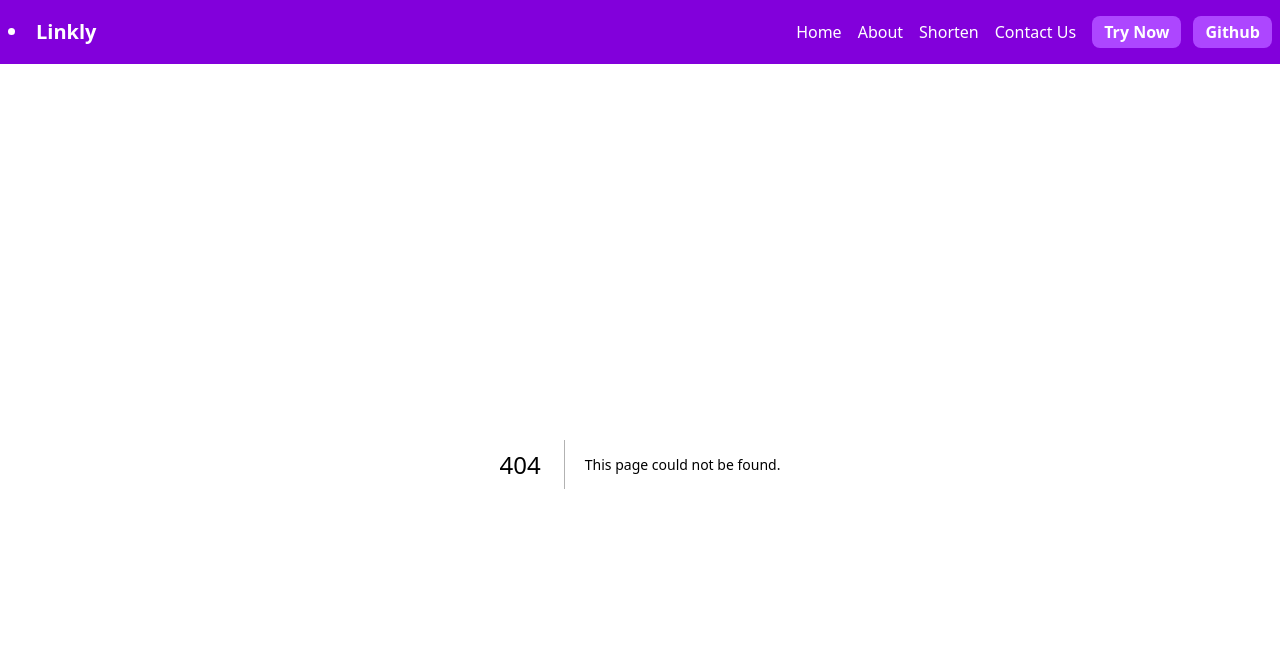
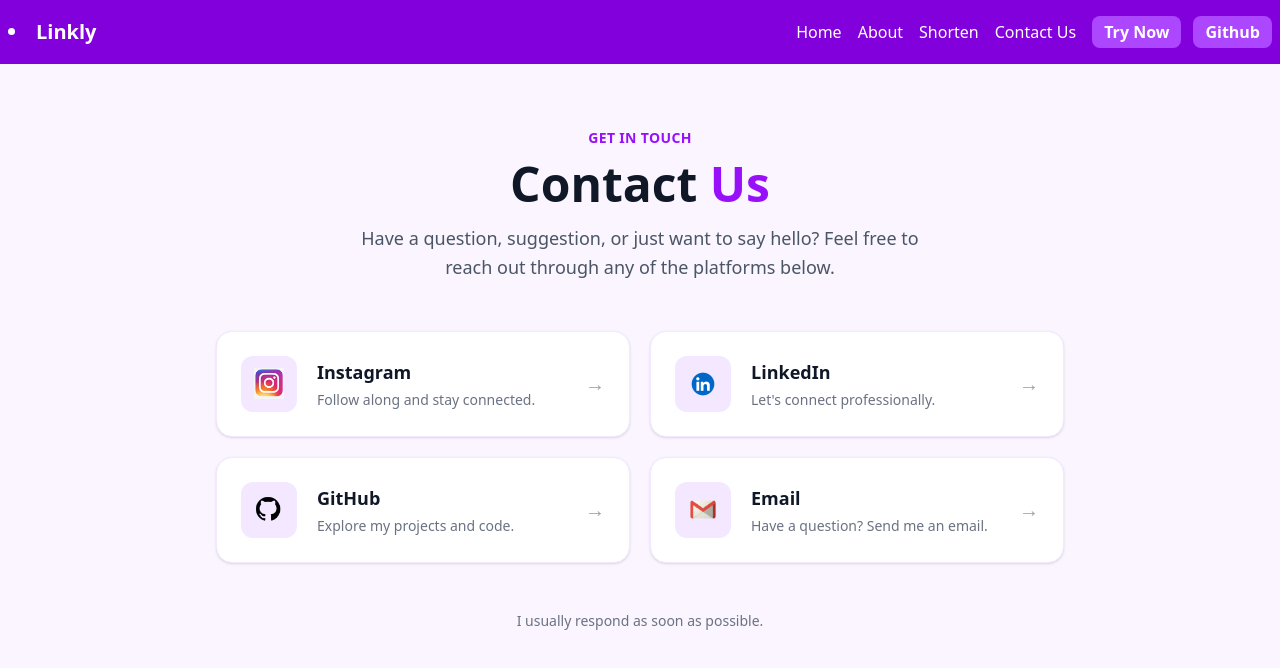
Before and after one commit to Void-0019/linkly, a Next.js app: page /contact in a window 1280 px wide. Before the commit this address had no page. Shown: the top 668 px of the page. Built offline with nearby package versions, Linux system fonts and the light colour scheme.

Commit message:
feat: add Contact page

```diff
--- /dev/null
+++ b/app/contact/page.js
@@ -0,0 +1,113 @@
+import Image from "next/image";
+import Link from "next/link";
+
+const Contact = () => {
+    const contacts = [
+        {
+            name: "Instagram",
+            description: "Follow along and stay connected.",
+            icon: "/instagram.png",
+            href: "https://instagram.com/void_0019",
+        },
+        {
+            name: "LinkedIn",
+            description: "Let's connect professionally.",
+            icon: "/linkedin.webp",
+            href: "https://tinyurl.com/bd62x73c",
+        },
+        {
+            name: "GitHub",
+            description: "Explore my projects and code.",
+            icon: "/github.png",
+            href: "https://github.com/void-0019",
+        },
+        {
+            name: "Email",
+            description: "Have a question? Send me an email.",
+            icon: "/email.png",
+            href: "mailto:rrishabhsingh94@email.com",
+        },
+    ];
+
+    return (
+        <main className="min-h-[calc(100vh-4rem)] bg-purple-50">
+            <section className="max-w-4xl mx-auto px-6 py-16">
+
+                {/* Heading */}
+                <div className="text-center mb-12">
+                    <p className="text-purple-600 font-semibold text-sm tracking-wide mb-3">
+                        GET IN TOUCH
+                    </p>
+
+                    <h1 className="text-4xl md:text-5xl font-bold text-gray-900 mb-4">
+                        Contact <span className="text-purple-600">Us</span>
+                    </h1>
+
+                    <p className="max-w-xl mx-auto text-gray-600 text-lg leading-relaxed">
+                        Have a question, suggestion, or just want to say hello?
+                        Feel free to reach out through any of the platforms below.
+                    </p>
+                </div>
+
+                {/* Contact Cards */}
+                <div className="grid sm:grid-cols-2 gap-5">
+                    {contacts.map((contact) => (
+                        <Link
+                            key={contact.name}
+                            href={contact.href}
+                            target="_blank"
+                            rel="noopener noreferrer"
+                            className="group bg-white border border-purple-100 rounded-2xl p-6
+                            flex items-center gap-5 shadow-sm
+                            hover:shadow-md hover:border-purple-200
+                            hover:-translate-y-1 transition-all duration-200"
+                        >
+                            {/* Icon */}
+                            <div className="w-14 h-14 shrink-0 rounded-xl bg-purple-100
+                                flex items-center justify-center
+                                group-hover:bg-purple-600
+                                group-hover:scale-105 transition-all"
+                            >
+                                <Image
+                                    src={contact.icon}
+                                    alt={`${contact.name} icon`}
+                                    width={30}
+                                    height={30}
+                                    className="object-contain"
+                                />
+                            </div>
+
+                            {/* Text */}
+                            <div className="flex-1">
+                                <h2 className="text-lg font-bold text-gray-900">
+                                    {contact.name}
+                                </h2>
+
+                                <p className="text-sm text-gray-500 mt-1">
+                                    {contact.description}
+                                </p>
+                            </div>
+
+                            {/* Arrow */}
+                            <span className="text-gray-400 group-hover:text-purple-600
+                                group-hover:translate-x-1 transition-all text-xl"
+                            >
+                                →
+                            </span>
+                        </Link>
+                    ))}
+                </div>
+
+                {/* Bottom Message */}
+                <div className="text-center mt-12">
+                    <p className="text-sm text-gray-500">
+                        I usually respond as soon as possible.
+                    </p>
+                </div>
+
+            </section>
+        </main>
+    );
+};
+
+export default Contact;
```
